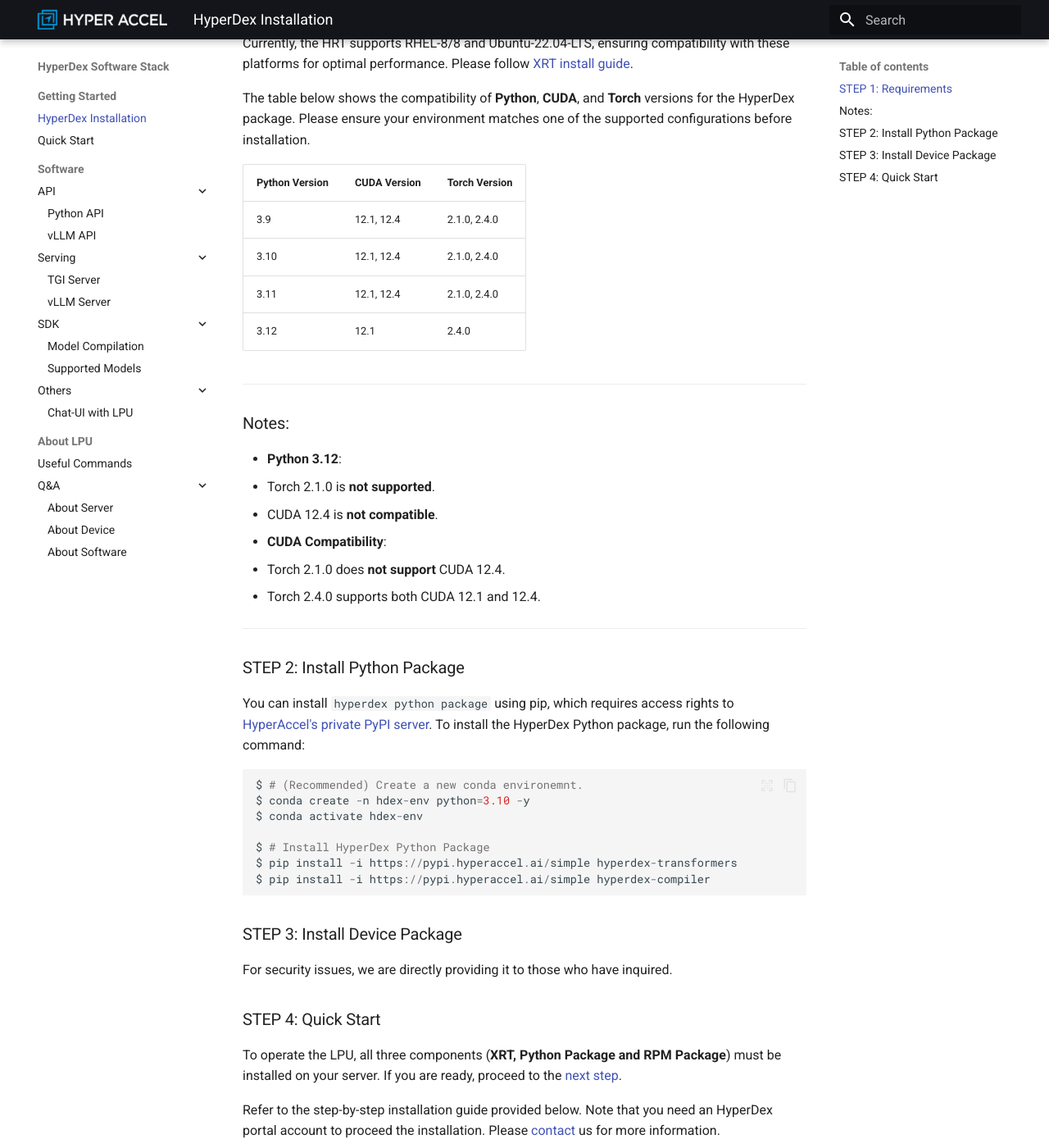
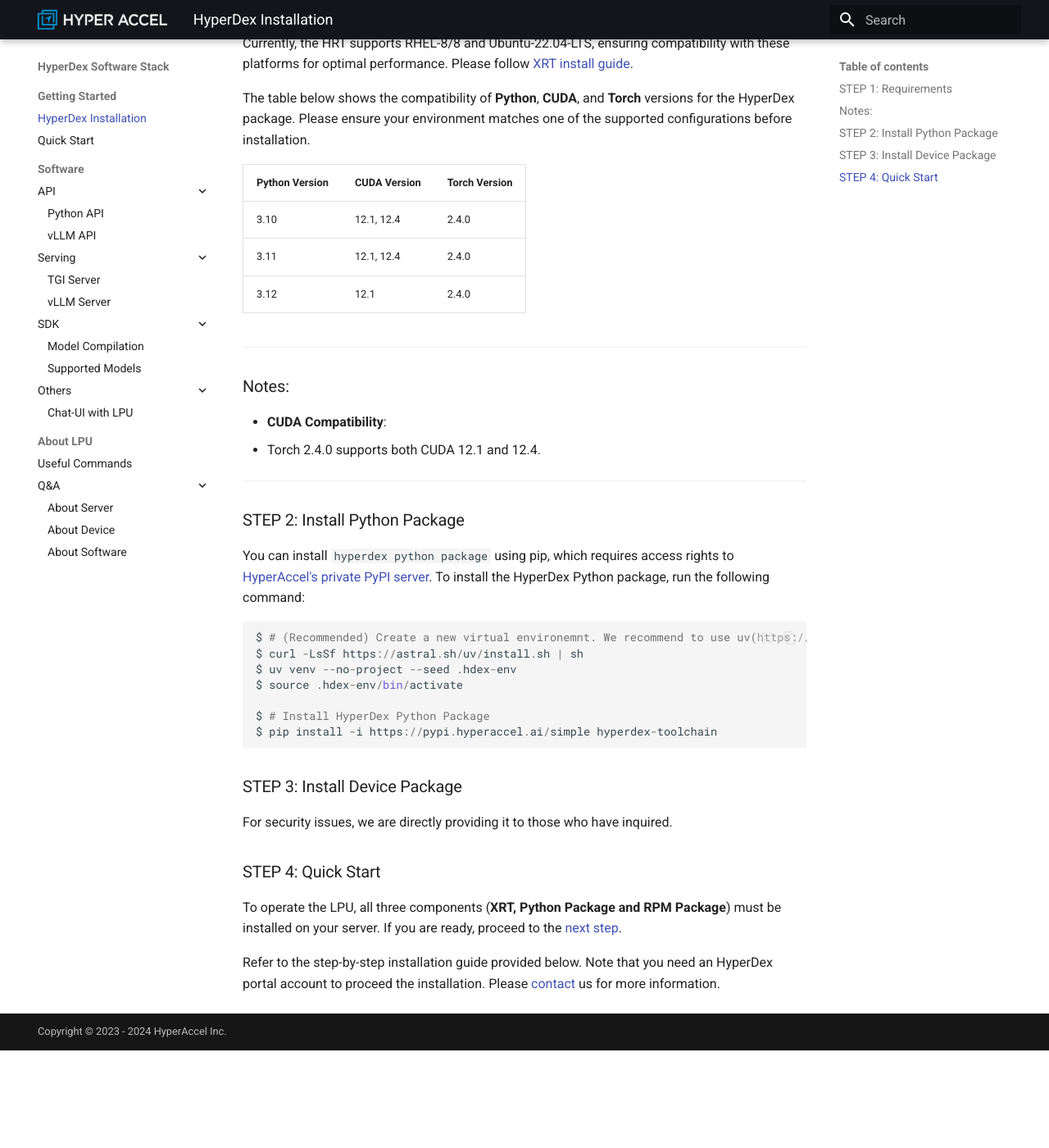
Before and after one commit to Hyper-Accel/docs, an MkDocs documentation site: the page built from docs/install_hyperdex.md, in a window 1280 px wide and 1400 px high, scrolled down 346 px. Shown: the whole window at 82% size. Built offline with MkDocs 1.6.1 and Material for MkDocs 9.7.7, drawn with Linux system fonts in a browser that asks for light colours; after the commit the page ends 1627 px from its top, so only the background shows below that.

Commit message:
Update install_hyperdex.md (#2)
* Update install_hyperdex.md

* Update install_hyperdex.md

````diff
--- a/docs/install_hyperdex.md
+++ b/docs/install_hyperdex.md
@@ -13,19 +13,14 @@
 
 | **Python Version** | **CUDA Version** | **Torch Version**     |
 |---------------------|------------------|------------------------|
-| 3.9                | 12.1, 12.4       | 2.1.0, 2.4.0          |
-| 3.10               | 12.1, 12.4       | 2.1.0, 2.4.0          |
-| 3.11               | 12.1, 12.4       | 2.1.0, 2.4.0          |
+| 3.10               | 12.1, 12.4       | 2.4.0                 |
+| 3.11               | 12.1, 12.4       | 2.4.0                 |
 | 3.12               | 12.1             | 2.4.0                 |
 
 ---
 
 ### Notes:
-- **Python 3.12**:
-  - Torch 2.1.0 is **not supported**.
-  - CUDA 12.4 is **not compatible**.
 - **CUDA Compatibility**:
-  - Torch 2.1.0 does **not support** CUDA 12.4.
   - Torch 2.4.0 supports both CUDA 12.1 and 12.4.
 
 ---
@@ -35,13 +30,13 @@
 You can install `hyperdex python package` using pip, which requires access rights to [HyperAccel's private PyPI server](https://pypi.hyperaccel.ai). To install the HyperDex Python package, run the following command:
 
 ```python
-$ # (Recommended) Create a new conda environemnt.
-$ conda create -n hdex-env python=3.10 -y
-$ conda activate hdex-env
+$ # (Recommended) Create a new virtual environemnt. We recommend to use uv(https://docs.astral.sh/uv/)
+$ curl -LsSf https://astral.sh/uv/install.sh | sh
+$ uv venv --no-project --seed .hdex-env
+$ source .hdex-env/bin/activate
 
 $ # Install HyperDex Python Package
-$ pip install -i https://pypi.hyperaccel.ai/simple hyperdex-transformers
-$ pip install -i https://pypi.hyperaccel.ai/simple hyperdex-compiler
+$ pip install -i https://pypi.hyperaccel.ai/simple hyperdex-toolchain
 ```
 
 
````
